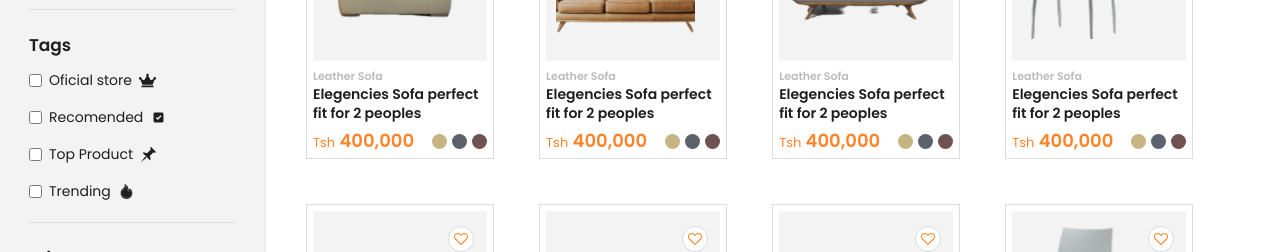
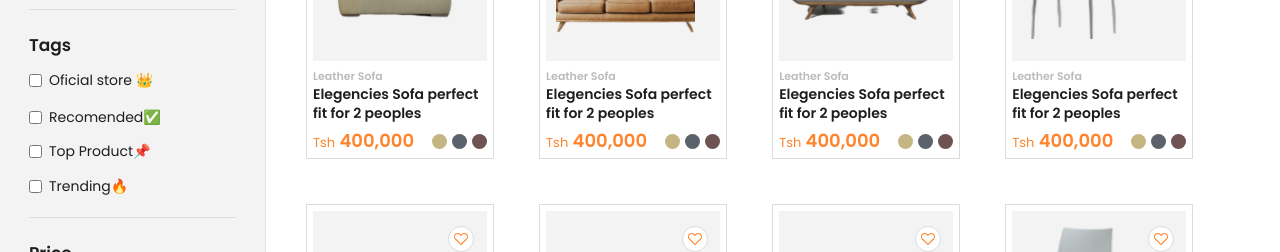
Before and after one commit to fanuelstephen/dashboard1, a React (Create React App) app: page / in a window 1280 px wide. Shown: the part 539-791 px from the top of the page. Built offline with nearby package versions, Linux system fonts and the light colour scheme.

Commit message:
adding sidebar icons

```diff
--- a/src/componets/SIdebar/Sidebar.jsx
+++ b/src/componets/SIdebar/Sidebar.jsx
@@ -1,8 +1,5 @@
 import React from "react";
-import { GiPin } from "react-icons/gi";
-import { AiTwotoneFire } from "react-icons/ai";
-import { BiSolidCheckboxChecked } from "react-icons/bi";
-import { FaCrown } from "react-icons/fa";
+
 
 const Sidebar = ({ openSideBarToggle }) => {
   return (
@@ -54,8 +51,8 @@ const Sidebar = ({ openSideBarToggle }) => {
         <form className="Form">
           <div className="cheklist">
             <input type="checkbox" id="store" name="store" value="store" />
-            <label for="store"> Oficial store</label>
-            <FaCrown className="sideIcon"/>
+            <label for="store"> Oficial store 👑</label>
+
             <br />
           </div>
           <div className="cheklist">
@@ -65,8 +62,8 @@ const Sidebar = ({ openSideBarToggle }) => {
               name="Recomended"
               value="Recomended"
             />
-            <label for="kitchen">Recomended</label>
-            <BiSolidCheckboxChecked  className="sideIcon"/>
+            <label for="kitchen">Recomended✅</label>
+
             <br />
           </div>
           <div className="cheklist">
@@ -76,7 +73,7 @@ const Sidebar = ({ openSideBarToggle }) => {
               name="Product"
               value="Product"
             />
-            <label for="Product">Top Product</label> <GiPin  className="sideIcon"/> <br />
+            <label for="Product">Top Product📌</label>
           </div>
           <div className="cheklist">
             <input
@@ -85,8 +82,8 @@ const Sidebar = ({ openSideBarToggle }) => {
               name="Trending"
               value="Trending"
             />
-            <label for="Trending">Trending</label>
-            <AiTwotoneFire className="sideIcon" /> <br />
+            <label for="Trending">Trending🔥</label>
+            <br />
           </div>
         </form>
       </div>
```
